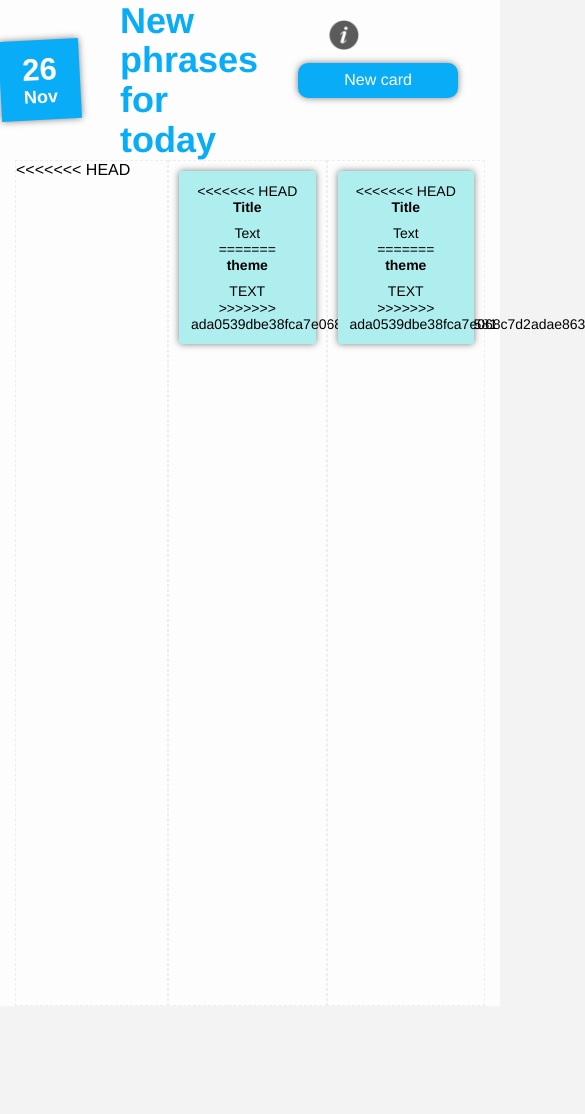
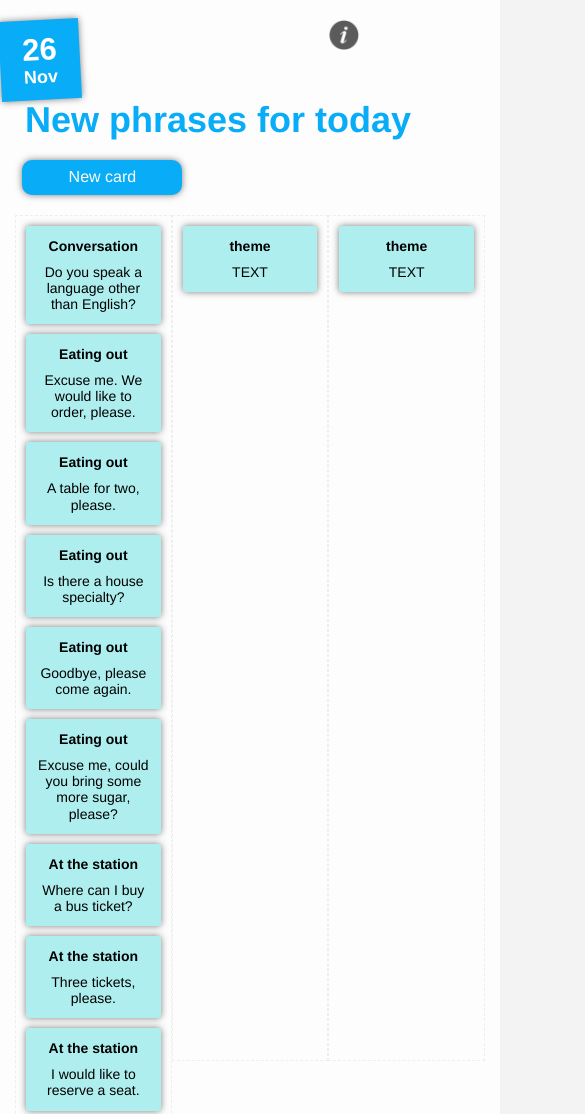
Before and after one commit to sber-info/sber-info.github.io, a website: page board/index.html in a window 390 px wide. Shown: the top 1114 px of the page, 585 px wide, since content can reach past the window. Before the commit the page ends 1006 px from the top, so only its background shows below. Drawn offline with nearby package versions, Linux system fonts and the light colour scheme.

Commit message:
+смерджился

```diff
--- a/board/css/style.css
+++ b/board/css/style.css
@@ -9,6 +9,8 @@ body {
     font-display: column;
     align-items: center;
     min-height: 160px;
+    padding: 20px 0;
+    box-sizing: border-box;
 }
 
 .info {
@@ -65,7 +67,7 @@ body {
     font-weight: 800;
     font-size: 36px;
     line-height: 1.1;
-    width: 72%;
+    width: 100%;
 }
 
 .header-btn {
@@ -161,7 +163,13 @@ body {
         padding: 0 3%;
     }
     .header-btn {
-        margin-right: 5%;
+        margin: 20px 0 0 14%;
+    }
+    .header-title {
+        padding: 0 5%;
+    }
+    .header {
+        flex-wrap: wrap;
     }
 }
 
--- a/board/index.html
+++ b/board/index.html
@@ -3,7 +3,7 @@
 
 <head>
     <meta charset="UTF-8">
-    <meta name="viewport" content="width=device-width, initial-scale=1.0">
+    <meta name="viewport" content="width=device-width, maximum-scale=1.0">
     <meta http-equiv="X-UA-Compatible" content="ie=edge">
     <title>New phrases for today</title>
     <link rel="stylesheet" href="css/style.css">
@@ -37,17 +37,10 @@
                     <!-- column1 { -->
                     <div class="column" id="col1" ref="col1">
                         <ul class="cards-list">
-<<<<<<< HEAD
-                            <li v-for="(card, index) in cards" class="cards-item" :key="index+1" :id="index+1">
-                                <div class="card" @click="translate(card)">
-                                    <span class="card-title">{{index+1}}. {{ card.theme }}</span>
-                                    <p class="card-text">{{ text(card) }}</p>
-=======
                             <li v-for="(card) in cards" class="cards-item" :key="card.id" :id="card.id">
                                 <div class="card" :class="{'card-reverse': card.rev}" @click="translate(card)" @mouseover="hoverOn(card)" @mouseleave="hoverOf(card)">
                                     <span class="card-title" :class="{'card-text-reverse': card.rev}">{{ card.theme }}</span>
                                     <p class="card-text" :class="{'card-text-reverse': card.rev}">{{rev(card)}}</p>
->>>>>>> ada0539dbe38fca7e068c7d2adae8630e12b1581
                                 </div>
                             </li>
                         </ul>
@@ -63,13 +56,8 @@
                         <ul class="cards-list">
                             <li class="cards-item">
                                 <div class="card">
-<<<<<<< HEAD
-                                    <span class="card-title">Title</span>
-                                    <p class="card-text">Text</p>
-=======
                                     <span class="card-title">theme</span>
                                     <p class="card-text">TEXT</p>
->>>>>>> ada0539dbe38fca7e068c7d2adae8630e12b1581
                                 </div>
                             </li>
                         </ul>
@@ -79,13 +67,8 @@
                         <ul class="cards-list">
                             <li class="cards-item">
                                 <div class="card">
-<<<<<<< HEAD
-                                    <span class="card-title">Title</span>
-                                    <p class="card-text">Text</p>
-=======
                                     <span class="card-title">theme</span>
                                     <p class="card-text">TEXT</p>
->>>>>>> ada0539dbe38fca7e068c7d2adae8630e12b1581
                                 </div>
                             </li>
                         </ul>
```
